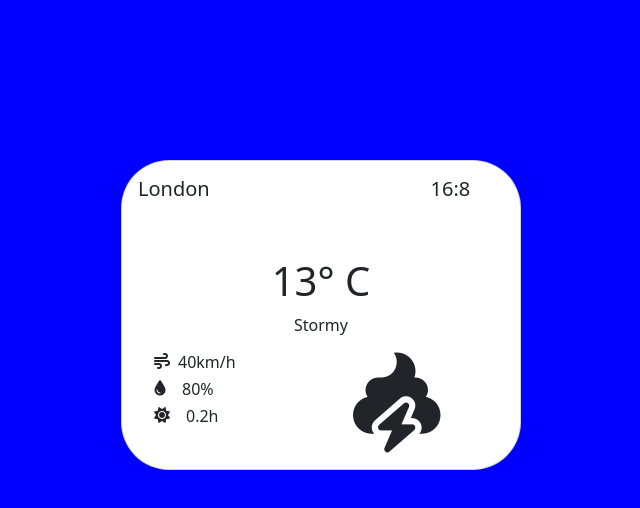
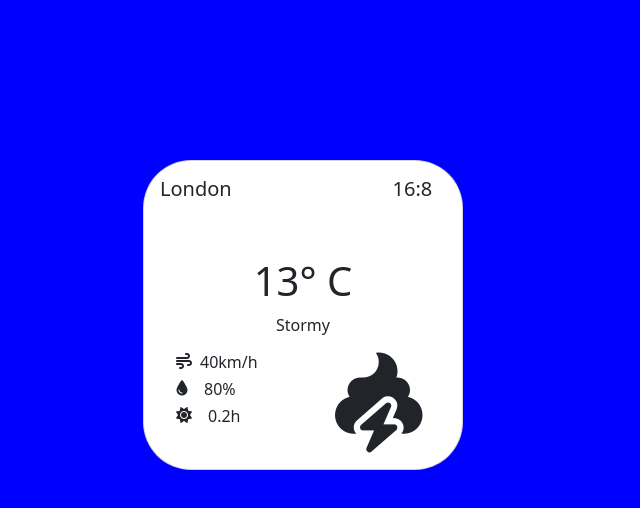
Before and after one commit to rehansaboor11879/Quiz, a plain HTML site: page index.html in a window 1280 px wide. Shown: the whole page, without its empty margins (319-959 px from the left). Drawn offline with nearby package versions, Linux system fonts and the light colour scheme.

Commit message:
width-change

```diff
--- a/index.html
+++ b/index.html
@@ -15,11 +15,11 @@
         <div class="row">
             <div class="col"></div>
             <div class="col">
-                <div class="card" style="display: flex; width: 25rem;  border-radius: 3rem; margin-top: 10rem; ">
+                <div class="card" style="display: flex; width: 20rem;  border-radius: 3rem; margin-top: 10rem; ">
                     <div class="card-body">
                         <div class="row">
                             <div class="col-9">
-                                <h5 class="card-title"style="margin-right: 11rem;" >London</h5>
+                                <h5 class="card-title"style="margin-right: 8rem;" >London</h5>
                             </div>
                             <div class="col-3 ">
                                 <h5 class="card-title">16:8</h5>
```
